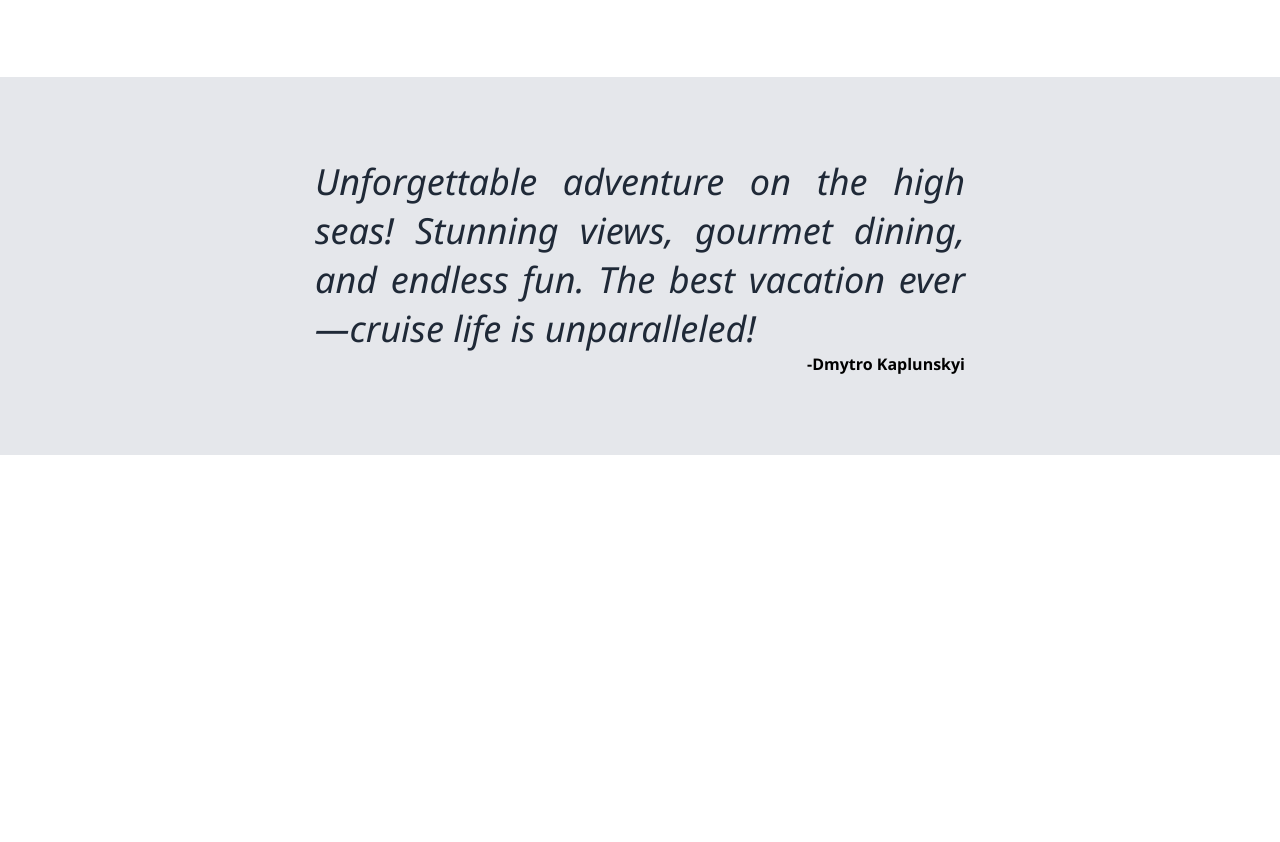
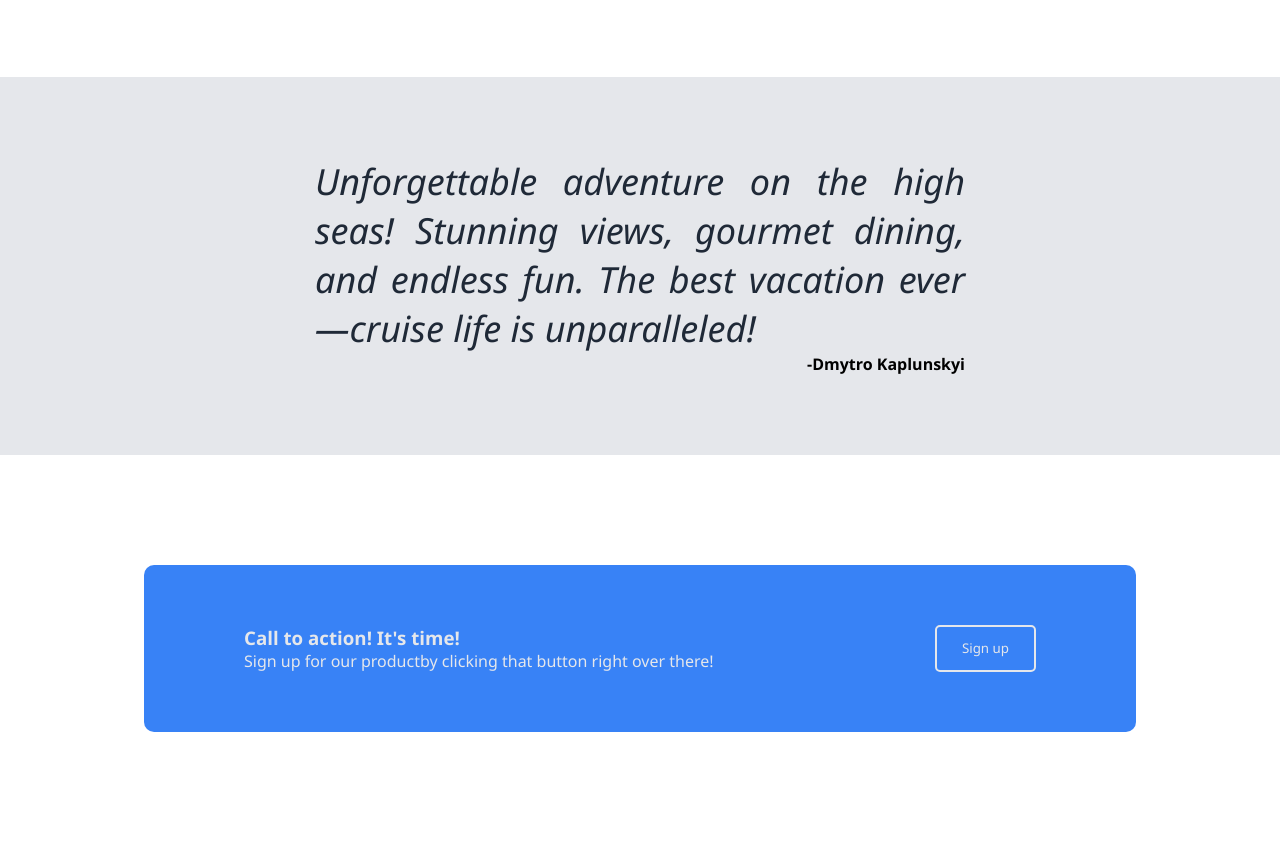
Before and after one commit to dkaplunskyi/cruise-travel, a plain HTML site: page index.html in a window 1280 px wide. Shown: the part 944-1786 px from the top of the page. Before the commit the page ends 1399 px from the top, so only its background shows below. Drawn offline with Linux system fonts and the light colour scheme.

Commit message:
add footer section and style for it

```diff
--- a/index.html
+++ b/index.html
@@ -36,29 +36,43 @@
     <h2>Destinations</h2>
     <div class="wrapper">
       <div class="card">
-        <a href="images/dominican-republic.jpg" target="_blank"><img src="images/dominican-republic.jpg" alt="" width="100%" height="100%"></a>
+        <a href="images/dominican-republic.jpg" target="_blank"><img src="images/dominican-republic.jpg" alt=""
+            width="100%" height="100%"></a>
         <p>Dominican Republic</p>
       </div>
       <div class="card">
-        <a href="images/puerto-rico.jpg" target="_blank"><img src="images/puerto-rico.jpg" alt="" width="100%" height="100%"></a>
+        <a href="images/puerto-rico.jpg" target="_blank"><img src="images/puerto-rico.jpg" alt="" width="100%"
+            height="100%"></a>
         <p>Puerto Rico</p>
       </div>
       <div class="card">
-        <a href="images/punta-cana.jpg" target="_blank"><img src="images/punta-cana.jpg" alt="" width="100%" height="100%"></a>
+        <a href="images/punta-cana.jpg" target="_blank"><img src="images/punta-cana.jpg" alt="" width="100%"
+            height="100%"></a>
         <p>Punta Cana</p>
       </div>
       <div class="card">
-        <a href="images/the-bahamas.jpg" target="_blank"><img src="images/the-bahamas.jpg" alt="" width="100%" height="100%"></a>
+        <a href="images/the-bahamas.jpg" target="_blank"><img src="images/the-bahamas.jpg" alt="" width="100%"
+            height="100%"></a>
         <p>The Bahamas</p>
       </div>
     </div>
   </section>
   <section class="testimonials">
     <div class="container">
-      <p class="comment">Unforgettable adventure on the high seas! Stunning views, gourmet dining, and endless fun. The best vacation ever—cruise life is unparalleled!</p>
+      <p class="comment">Unforgettable adventure on the high seas! Stunning views, gourmet dining, and endless fun. The
+        best vacation ever—cruise life is unparalleled!</p>
       <p class="comment-author">-Dmytro Kaplunskyi</p>
     </div>
   </section>
+  <footer>
+    <div class="container">
+      <div class="wrapper">
+        <h3>Call to action! It's time!</h3>
+        <p>Sign up for our productby clicking that button right over there!</p>
+      </div>
+      <button>Sign up</button>
+    </div>
+  </footer>
 </body>
 
 </html>
--- a/style.css
+++ b/style.css
@@ -136,3 +136,29 @@ section.testimonials .container .comment-author {
   text-align: right;
   font-weight: bold;
 }
+
+/* FOOTER */
+footer {
+  color: #E5E7EB;
+  padding: 110px 0;
+}
+
+footer .container {
+  max-width: 992px;
+  background-color: #3882F6;
+  margin: 0 auto;
+  padding: 60px 100px;
+  border-radius: 10px;
+  box-sizing: border-box;
+  display: flex;
+  justify-content: space-between;
+}
+
+footer .container button {
+  color: #E5E7EB;
+  background-color: #3882F6;
+  border: 2px solid #E5E7EB;
+  border-radius: 5px;
+  padding: 10px 25px;
+  cursor: pointer;
+}
```
